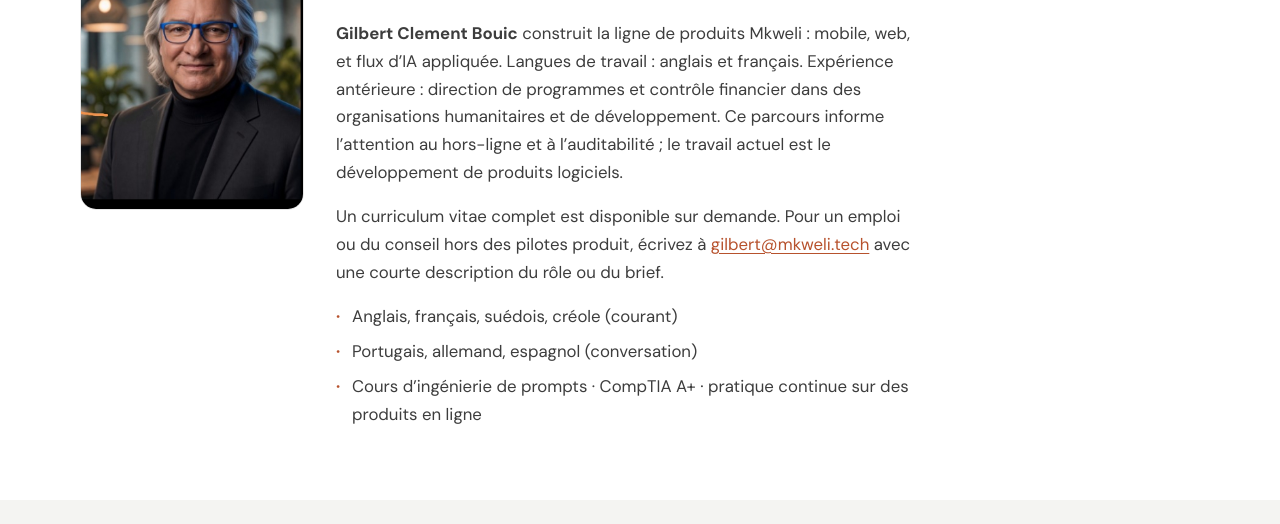
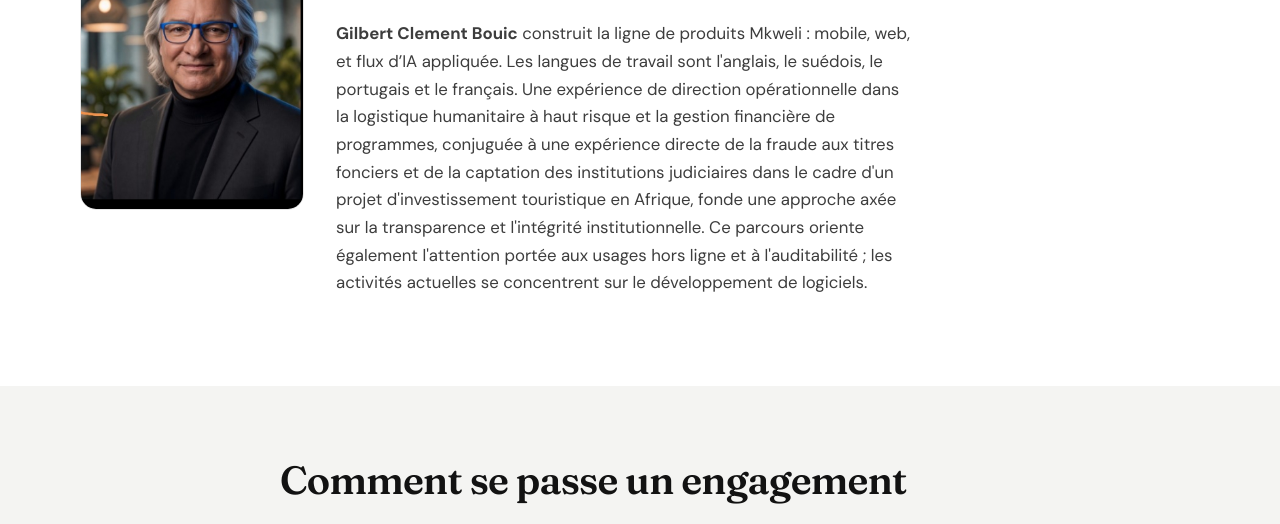
Before and after one commit to gilbertbouic/mkweli-hub, a plain HTML site: page a-propos.html in a window 1280 px wide. Shown: the part 694-1218 px from the top of the page. Drawn offline with Linux system fonts and the light colour scheme.

Commit message:
Revise founder's profile and language skills
Updated the founder's description with new languages and experience details.

```diff
--- a/a-propos.html
+++ b/a-propos.html
@@ -102,22 +102,9 @@
             <h2>Fondateur</h2>
             <p>
               <strong>Gilbert Clement Bouic</strong> construit la ligne de produits Mkweli : mobile, web, et flux d’IA appliquée.
-              Langues de travail : anglais et français. Expérience antérieure : direction de programmes et contrôle financier
-              dans des organisations humanitaires et de développement. Ce parcours informe l’attention
-              au hors-ligne et à l’auditabilité ; le travail actuel est le développement de produits logiciels.
+              Les langues de travail sont l'anglais, le suédois, le portugais et le français. Une expérience de direction opérationnelle dans la logistique humanitaire à haut risque et la gestion financière de programmes, conjuguée à une expérience directe de la fraude aux titres fonciers et de la captation des institutions judiciaires dans le cadre d'un projet d'investissement touristique en Afrique, fonde une approche axée sur la transparence et l'intégrité institutionnelle. Ce parcours oriente également l'attention portée aux usages hors ligne et à l'auditabilité ; les activités actuelles se concentrent sur le développement de logiciels.
             </p>
-            <p>
-              Un curriculum vitae complet est disponible sur demande. Pour un emploi ou du conseil hors des pilotes produit,
-              écrivez à <a href="mailto:gilbert@mkweli.tech">gilbert@mkweli.tech</a> avec une courte description du rôle ou du brief.
-            </p>
-            <ul class="simple-list">
-              <li>Anglais, français, suédois, créole (courant)</li>
-              <li>Portugais, allemand, espagnol (conversation)</li>
-              <li>Cours d’ingénierie de prompts · CompTIA A+ · pratique continue sur des produits en ligne</li>
-            </ul>
-          </div>
-        </div>
-      </div>
+    </div>
     </section>
 
     <section class="section">
```
